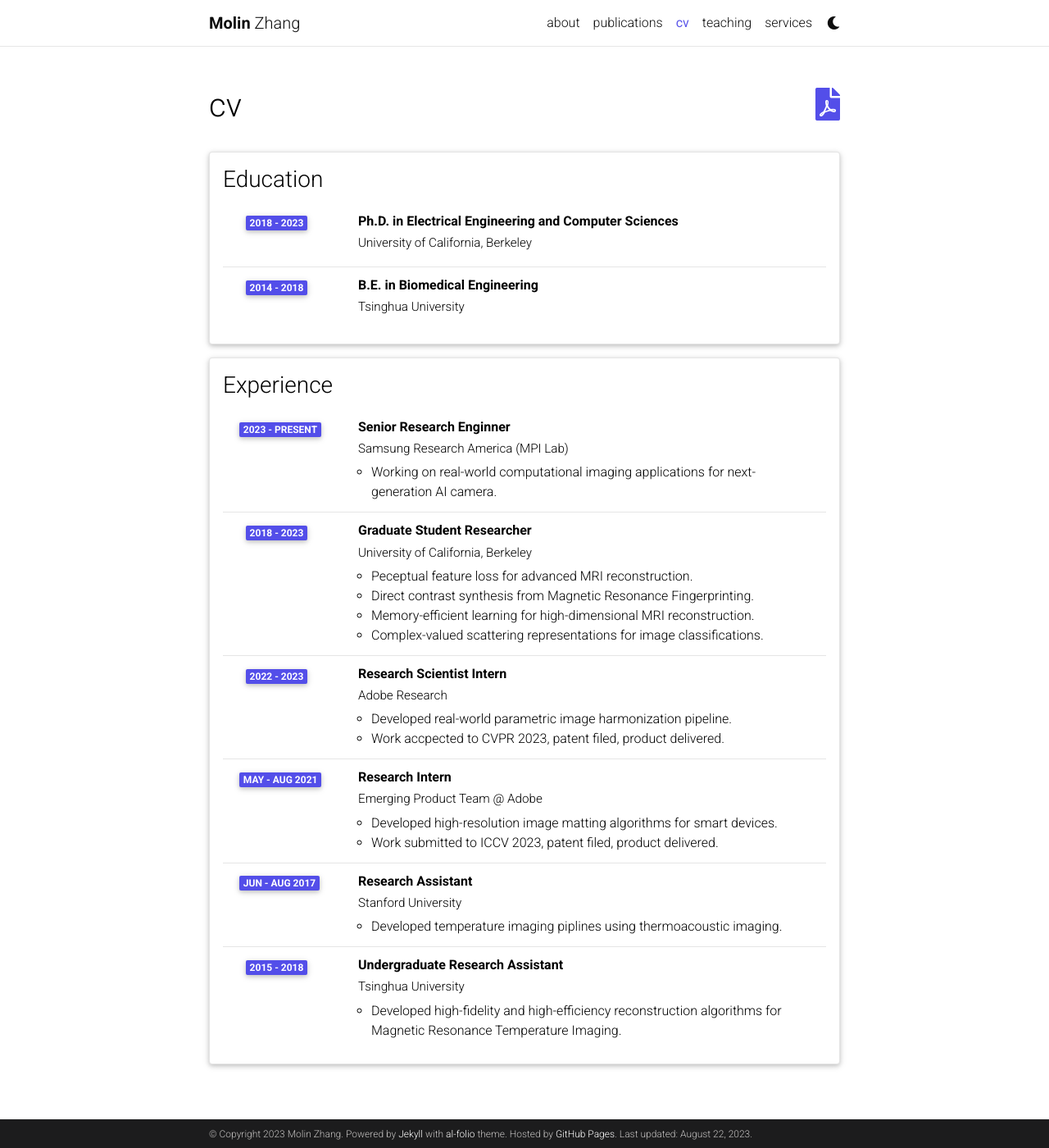
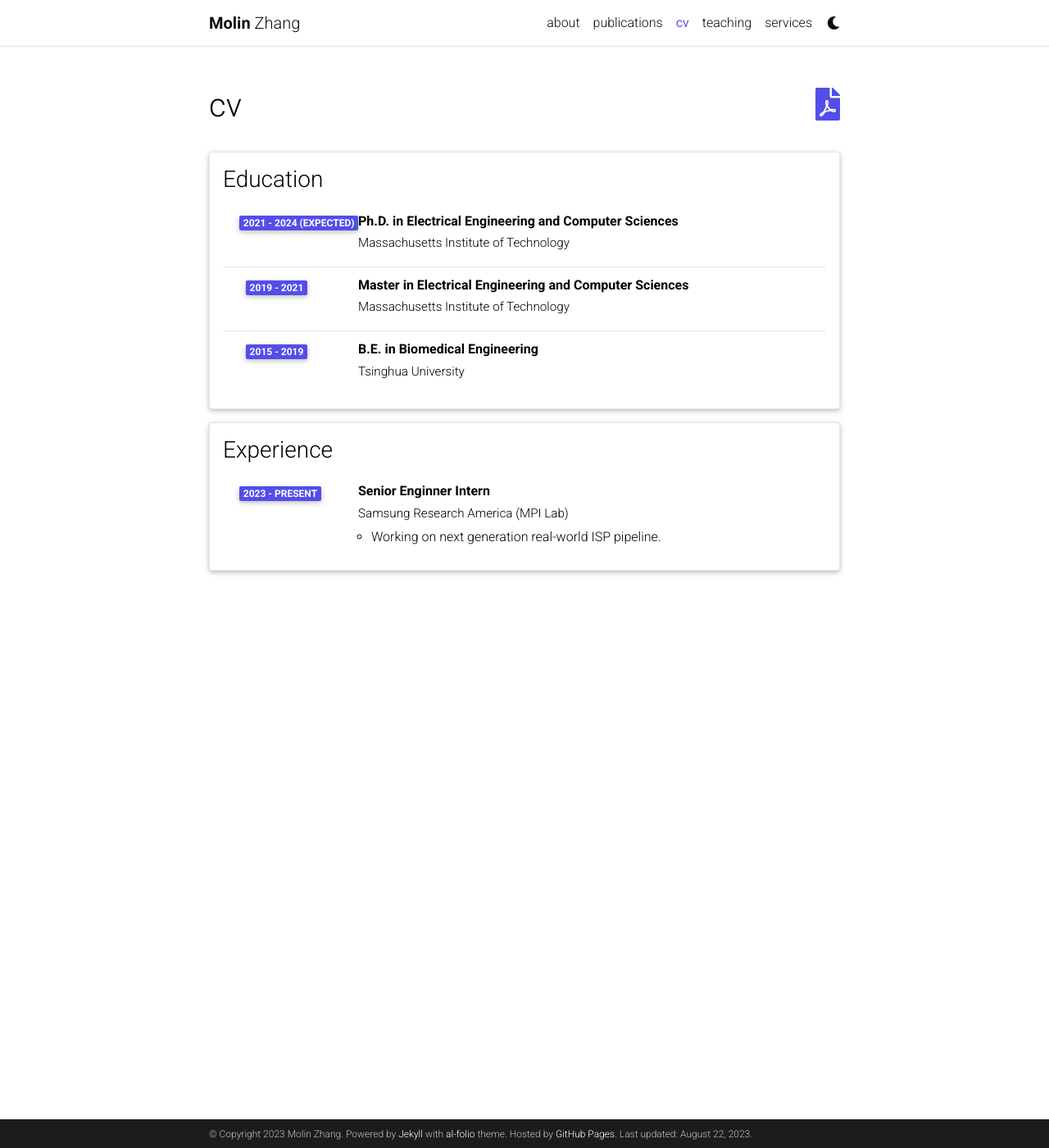
Before and after one commit to molinzhang/molinzhang.github.io, a Jekyll site: the page built from _pages/cv.md, in a window 1280 px wide and 1400 px high. Shown: the whole window at 82% size. Built offline with Jekyll 4.4.1, drawn with Linux system fonts in a browser that asks for light colours; comment, search, counter and statistics services are not loaded; a style sheet for code colours, icons or effects is not loaded.

Commit message:
Update cv.yml

```diff
--- a/_data/cv.yml
+++ b/_data/cv.yml
@@ -2,11 +2,14 @@
   type: time_table
   contents:
     - title: Ph.D. in Electrical Engineering and Computer Sciences
-      institution: University of California, Berkeley
-      year: 2018 - 2023
+      institution: Massachusetts Institute of Technology
+      year: 2021 - 2024 (Expected)
+    - title: Master in Electrical Engineering and Computer Sciences
+      institution: Massachusetts Institute of Technology
+      year: 2019 - 2021
     - title: B.E. in Biomedical Engineering
       institution: Tsinghua University
-      year: 2014 - 2018
+      year: 2015 - 2019
       #description:
       #  - Description 1.
       #  - Description 2.
@@ -14,43 +17,11 @@
 - title: Experience
   type: time_table
   contents:
-    - title: Senior Research Enginner
+    - title: Senior Enginner Intern
       institution: Samsung Research America (MPI Lab)
       year: 2023 - present
       description:
-        - Working on real-world computational imaging applications for next-generation AI camera.
-    - title: Graduate Student Researcher
-      institution: University of California, Berkeley
-      year: 2018 - 2023
-      description:
-        - Peceptual feature loss for advanced MRI reconstruction.
-        - Direct contrast synthesis from Magnetic Resonance Fingerprinting.
-        - Memory-efficient learning for high-dimensional MRI reconstruction.
-        - Complex-valued scattering representations for image classifications.
-    - title: Research Scientist Intern
-      institution: Adobe Research
-      year: 2022 - 2023
-      description:
-        - Developed real-world parametric image harmonization pipeline.
-        - Work accpected to CVPR 2023, patent filed, product delivered.
-    - title: Research Intern
-      institution: Emerging Product Team @ Adobe
-      year: May - Aug 2021
-      description:
-        - Developed high-resolution image matting algorithms for smart devices.
-        - Work submitted to ICCV 2023, patent filed, product delivered.
-
-    - title: Research Assistant
-      institution: Stanford University
-      year: Jun - Aug 2017
-      description:
-        - Developed temperature imaging piplines using thermoacoustic imaging.
-
-    - title: Undergraduate Research Assistant
-      institution: Tsinghua University
-      year: 2015 - 2018
-      description:
-        - Developed high-fidelity and high-efficiency reconstruction algorithms for Magnetic Resonance Temperature Imaging.
+        - Working on next generation real-world ISP pipeline.
 
 # - title: Open Source Projects
 #   type: time_table
```
